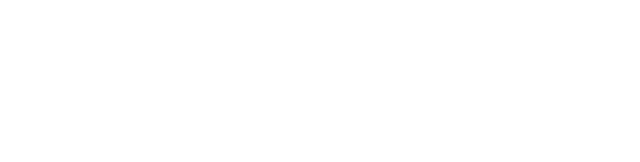
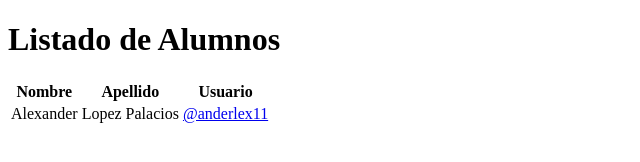
Before and after one commit to anderlex11/sesion21, a plain HTML site: page index.html in a window 1280 px wide. Shown: the whole page, without its empty margins (0-640 px from the left). Drawn offline with Linux system fonts and the light colour scheme.

Commit message:
Segundo comid, agregando contenido a index

```diff
--- a/index.html
+++ b/index.html
@@ -7,6 +7,23 @@
     <title>Listado Alumnos</title>
 </head>
 <body>
+    <h1>Listado de Alumnos</h1>
+    <table>
+        <thead>
+            <tr>
+                <th>Nombre</th>
+                <th>Apellido</th>
+                <th>Usuario</th>
+            </tr>
+        </thead>
+        <tbody>
+            <tr>
+                <td>Alexander</td>
+                <td>Lopez Palacios</td>
+                <td><a href="https://github.com/anderlex11" target="_blank">@anderlex11</a></td>
+            </tr>
+        </tbody>
+    </table>
 
 </body>
 </html>
```
Also changed, not shown: instrucciones.txt.
